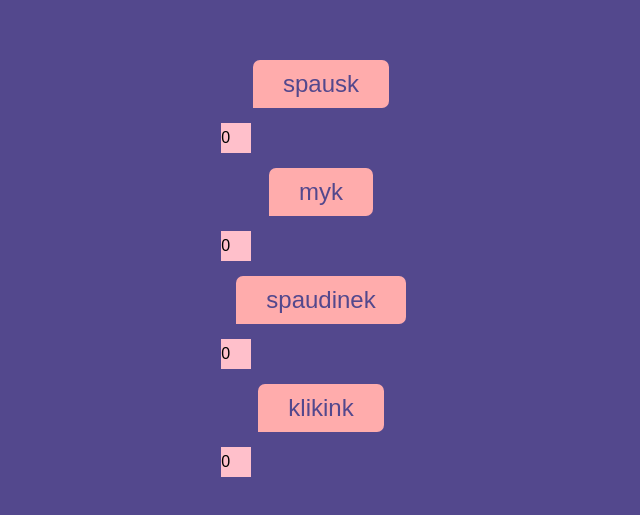
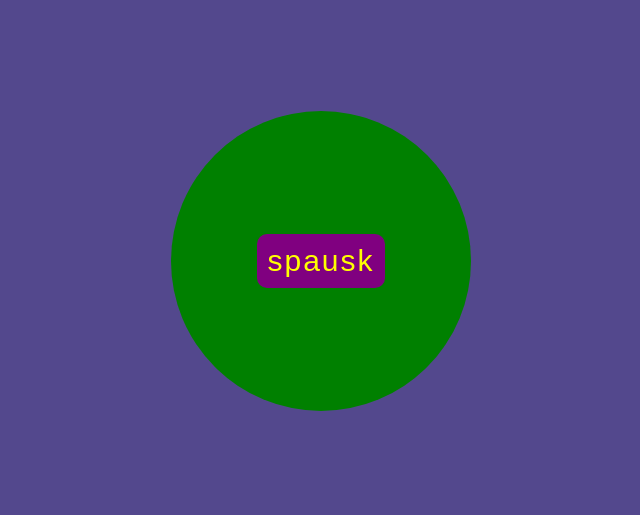
Before and after one commit to ginotas/react-projektas, a React (Create React App) app: page / in a window 1280 px wide. Shown: the part 139-654 px from the top of the page, without its empty margins (319-959 px from the left). Built offline with nearby package versions, Linux system fonts and the light colour scheme.

Commit message:
mygtukai apskritimai ir spalvos

```diff
--- /dev/null
+++ b/src/components/ChangeColorButton.jsx
@@ -0,0 +1,16 @@
+import React from "react";
+
+
+class ChangeColorButton extends React.Component {
+
+
+    render() {
+        return (
+
+            <button className="mygtukas" onClick={this.props.clickToChangeColor}>spausk</button>
+        );
+    }
+}
+
+
+export default ChangeColorButton;
--- a/src/components/Mygtukas.jsx
+++ b/src/components/Mygtukas.jsx
@@ -3,6 +3,8 @@
 
 import React from "react";
 import CountDisplay from "./CountDisplay";
+import Mygtukas2 from "./Mygtukas2";
+
 
 class Mygtukas extends React.Component {
 
@@ -12,7 +14,7 @@
 
     }
 
-    activateLasers (e) {
+    activateLasers = (e) => {
 
         e.preventDefault();
         e.stopPropagation();
@@ -47,11 +49,12 @@
 
     render() {
         return (
-        <div onClick={(e) => this.valio(e)}>
+        <div className= "bin" onClick={(e) => this.valio(e)}>
             <a href="#" className="container" onClick={(e) => this.activateLasers(e)}>
                 <div className="submit-feedback">{this.props.tekstas}</div>
             </a>
             <CountDisplay digit={this.state.counter}></CountDisplay>
+            <Mygtukas2 virve={this.activateLasers}></Mygtukas2>
           </div>
         );
     }
--- /dev/null
+++ b/src/components/Mygtukas2.jsx
@@ -0,0 +1,21 @@
+// perziureti nuo ~2val.
+
+
+import React from "react";
+
+
+class Mygtukas2 extends React.Component {
+
+
+    render() {
+        return (
+
+            <a href="#" className="container" onClick={e => this.props.virve(e)}>
+                <div className="submit-feedback">Pagalbinis</div>
+            </a>
+        );
+    }
+}
+
+
+export default Mygtukas2;
--- a/src/components/app.jsx
+++ b/src/components/app.jsx
@@ -1,18 +1,54 @@
-
-import Mygtukas from "./Mygtukas";
+// import Mygtukas from "./Mygtukas";
 
 
-const data = [["spausk", 1], ["myk", 10], ["spaudinek", 100], ["klikink", 1000]];
+// const data = [["spausk", 1], ["myk", 10], ["spaudinek", 100], ["klikink", 1000]];
 
-function App() {
-    return (
-        <>
-
-        {data.map((b, i) => <Mygtukas key={i} tekstas={b[0]} amount={b[1]} /> )}
+import React from "react";
+import ChangeColorButton from "./ChangeColorButton";
 
 
-        </>
+class App extends React.Component {
+
+    constructor() {
+        super();
+        this.state = {bg: "green"};
+    }
+
+    changeColor = () => {
+
+          this.setState(state => {
+              let color;
+              if (state.bg == "green") {
+                  color = "red";
+              } else if (state.bg == "red") {
+                  color = "green";
+              }
+              return(
+              {bg: color}
+              )
+          });
+    }
+
+render () {
+    return (
+        <div className="rutulys" style={{backgroundColor: this.state.bg}}>
+            <ChangeColorButton clickToChangeColor={this.changeColor}></ChangeColorButton>
+        </div>
+
         );
     }
+}
+        export default App;
 
-        export default App;
+
+        /*
+
+        ND:
+
+        Namuose tas pats apskritimas ir trys mygtukai.
+        Kiekvienas mygtukas atskiras komponentas ir atskira spalva nudažomas apskritimas
+
+        Kokį mygtuką paspausime toks bus apskritimas
+
+
+        */
--- a/src/index.scss
+++ b/src/index.scss
@@ -106,13 +106,43 @@
 
 .nice-d {
 
-  width: 30px;
-  height: 30px;
+  width: 40px;
+  height: 40px;
   display: flex;
   align-items: center;
+  justify-content: center;
   background-color: pink;
   &.green {
     background-color: blue;
   }
 
 }
+
+.bin {
+  margin: 20px;
+  padding: 10px;
+  border: 3px dotted orangered;
+  display: flex;
+  justify-content: center;
+  align-items: center;
+}
+
+.rutulys {
+  width: 300px;
+  height: 300px;
+  border-radius: 50%;
+  display: flex;
+  justify-content: center;
+  align-items: center;
+}
+
+.mygtukas {
+  border: none;
+  background-color: purple;
+  padding: 10px;
+  font-size: 30px;
+  letter-spacing: 2px;
+  color: yellow;
+  border-radius: 10px;
+  cursor: pointer;
+}
```
Also changed, not shown: src/components/app3.jsx (added, +18 -0 lines).
